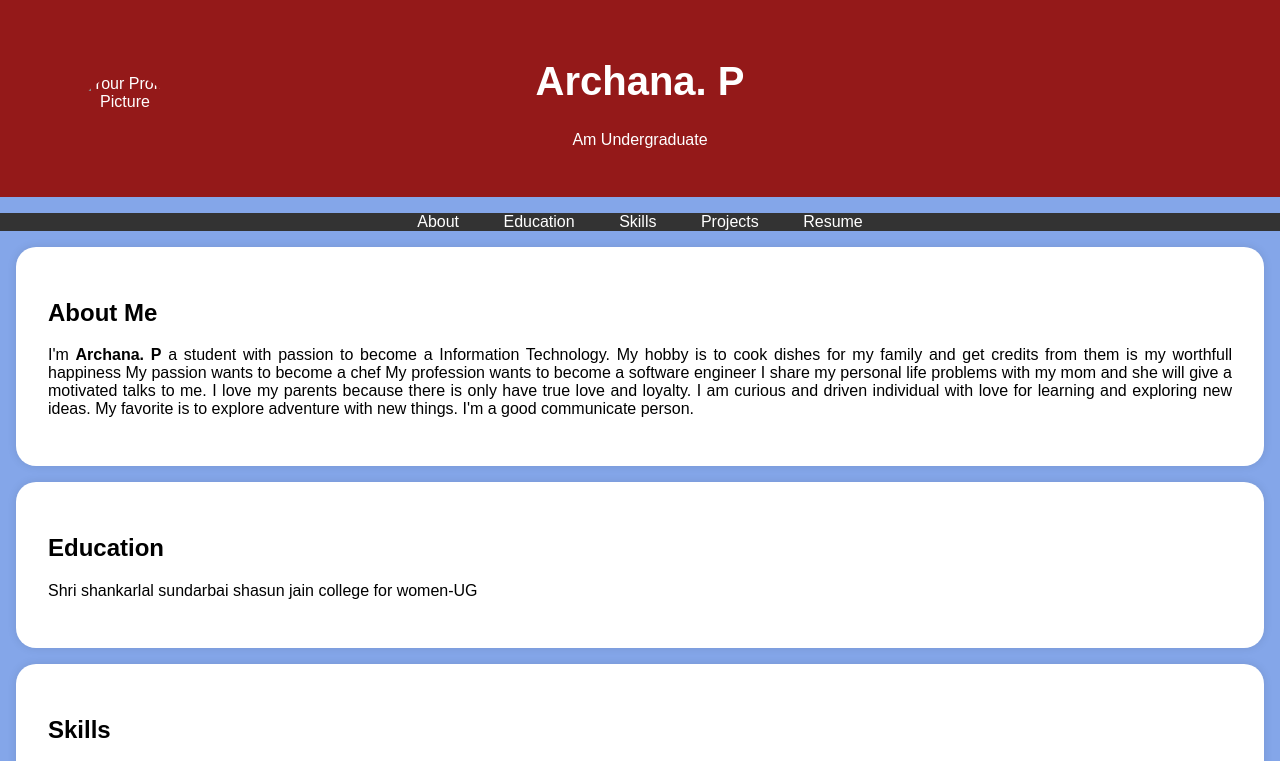
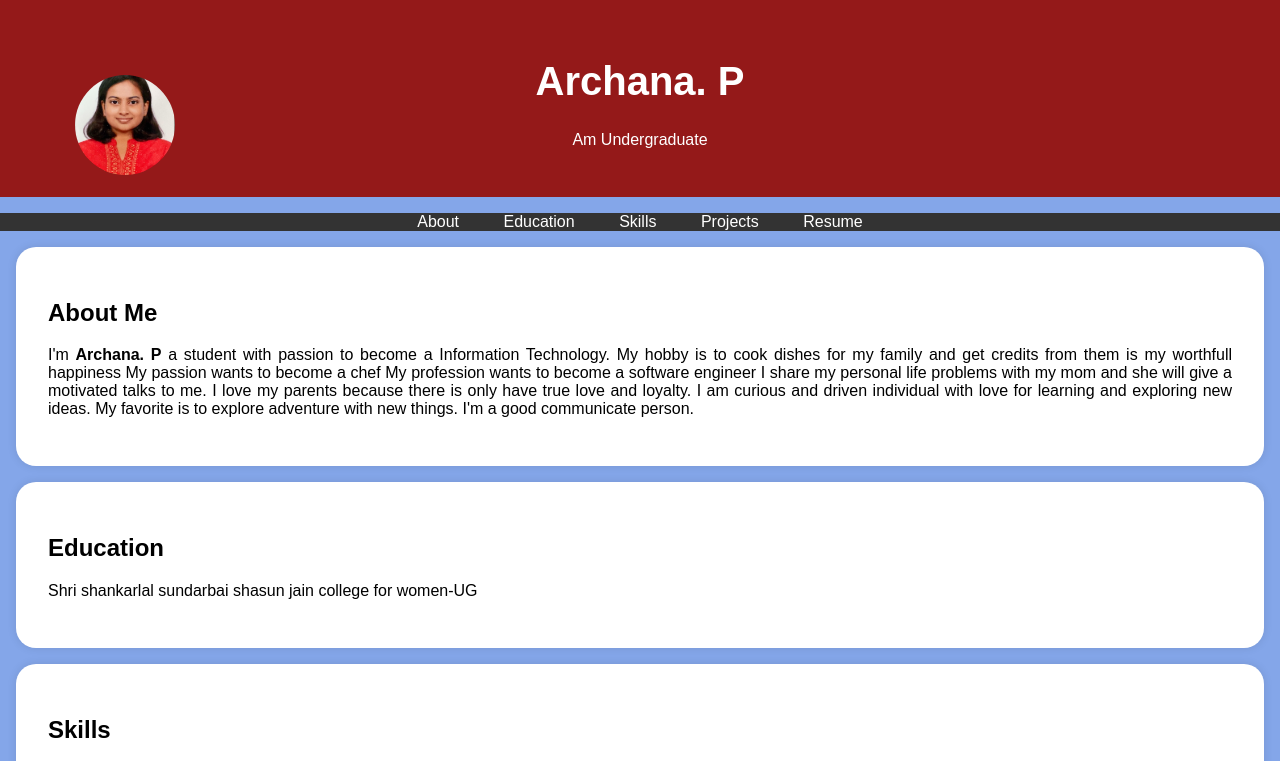
Before and after one commit to Archana2423/Resume, a plain HTML site: page index.html in a window 1280 px wide. Shown: the top 761 px of the page. Drawn offline with Linux system fonts and the light colour scheme.

Commit message:
Update index.html

```diff
--- a/index.html
+++ b/index.html
@@ -96,7 +96,7 @@
     <header>
         <div class="header-content">
             <!-- Add your profile picture here -->
-            <img src="passport photo.jpg" alt="Your Profile Picture" class="profile-picture">
+            <img src="IMG_3436.jpeg" alt="Your Profile Picture" class="profile-picture">
             <h1>Archana. P</h1>
             <p>Am Undergraduate</p>
         </div>
```
